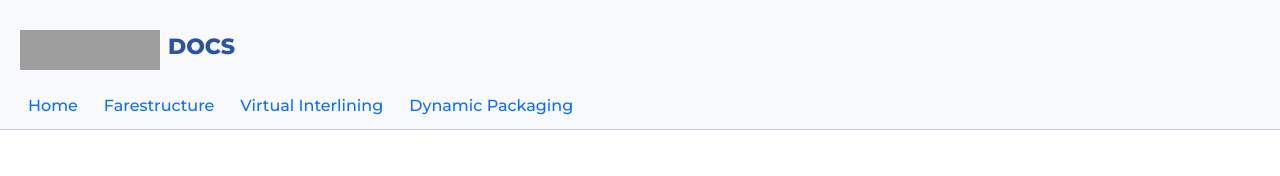
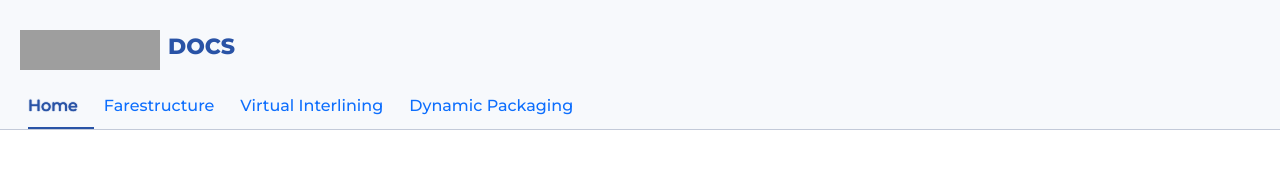
Before and after one commit to trip-ninja-inc/trip_ninja_api_docs, a React (Create React App) app in the folder trip-ninja-docs/: page / in a window 1280 px wide. Shown: the top 176 px of the page. Built offline with nearby package versions, Linux system fonts and the light colour scheme; grey boxes are pictures that could not be loaded.

Commit message:
underline and bold if link is selected

```diff
--- /dev/null
+++ b/trip-ninja-docs/src/common/GeneralConstants.tsx
@@ -0,0 +1,5 @@
+export enum NavLinkUrls {
+    FARESTRUCTURE = "/farestructure/overview/",
+    VI = "/virtual-interlining/overview",
+    MSDP = "/dynamic-packaging/overview"
+}
--- a/trip-ninja-docs/src/navbar/NavBar.css
+++ b/trip-ninja-docs/src/navbar/NavBar.css
@@ -19,7 +19,7 @@
   text-align: center;
 }
 
-.nav-link:hover {
+.nav-link:hover, .selected-link {
   color: var(--primary) !important;
   text-shadow: 0px 0px 1px var(--primary), 0px 0px 1px var(--primary);
 }
@@ -35,7 +35,7 @@
   bottom: -3px;
 }
 
-.nav-link:hover::before {
+.nav-link:hover::before, .selected-link::before {
   content: "";
   height: 2px;
   bottom: -3px;
--- a/trip-ninja-docs/src/navbar/NavBar.tsx
+++ b/trip-ninja-docs/src/navbar/NavBar.tsx
@@ -1,7 +1,19 @@
-import React from "react";
+import React, { useEffect, useState } from "react";
 import "./NavBar.css"
+import history from '../History';
+import { NavLinkUrls } from "../common/GeneralConstants";
 
 export default function NavBar() {
+
+  const [pathName, setPathName] = useState('');
+
+  history.listen((location: any, _: any) => setPathName(location.pathname));
+  useEffect(() => setPathName(history.location.pathname), []);
+  useEffect(() => console.log(pathName), [pathName]);
+
+  const addNavLinkClass = (navType: string) =>
+    `nav-link ${navType == pathName ? 'selected-link' : ''}`;
+
   return(
     <nav className="navbar navbar-expand-lg">
       <div className="container-fluid">
@@ -32,10 +44,10 @@ export default function NavBar() {
             </div>
             <div className="collapse navbar-collapse pt-3 ms-2" id="navbarNavAltMarkup">
               <div className="navbar-nav ms-auto">
-                <a className="nav-link active-link" aria-current="page" href="/">Home</a>
-                <a className="nav-link" href="/farestructure/overview/">Farestructure</a>
-                <a className="nav-link" href="/virtual-interlining/overview">Virtual Interlining</a>
-                <a className="nav-link" href="/dynamic-packaging/overview">Dynamic Packaging</a>
+                <a className={addNavLinkClass("/")} aria-current="page" href="/">Home</a>
+                <a className={addNavLinkClass(NavLinkUrls.FARESTRUCTURE)} href={NavLinkUrls.FARESTRUCTURE}>Farestructure</a>
+                <a className={addNavLinkClass(NavLinkUrls.VI)} href={NavLinkUrls.VI}>Virtual Interlining</a>
+                <a className={addNavLinkClass(NavLinkUrls.MSDP)} href={NavLinkUrls.MSDP}>Dynamic Packaging</a>
               </div>
             </div>
           </div>
```
